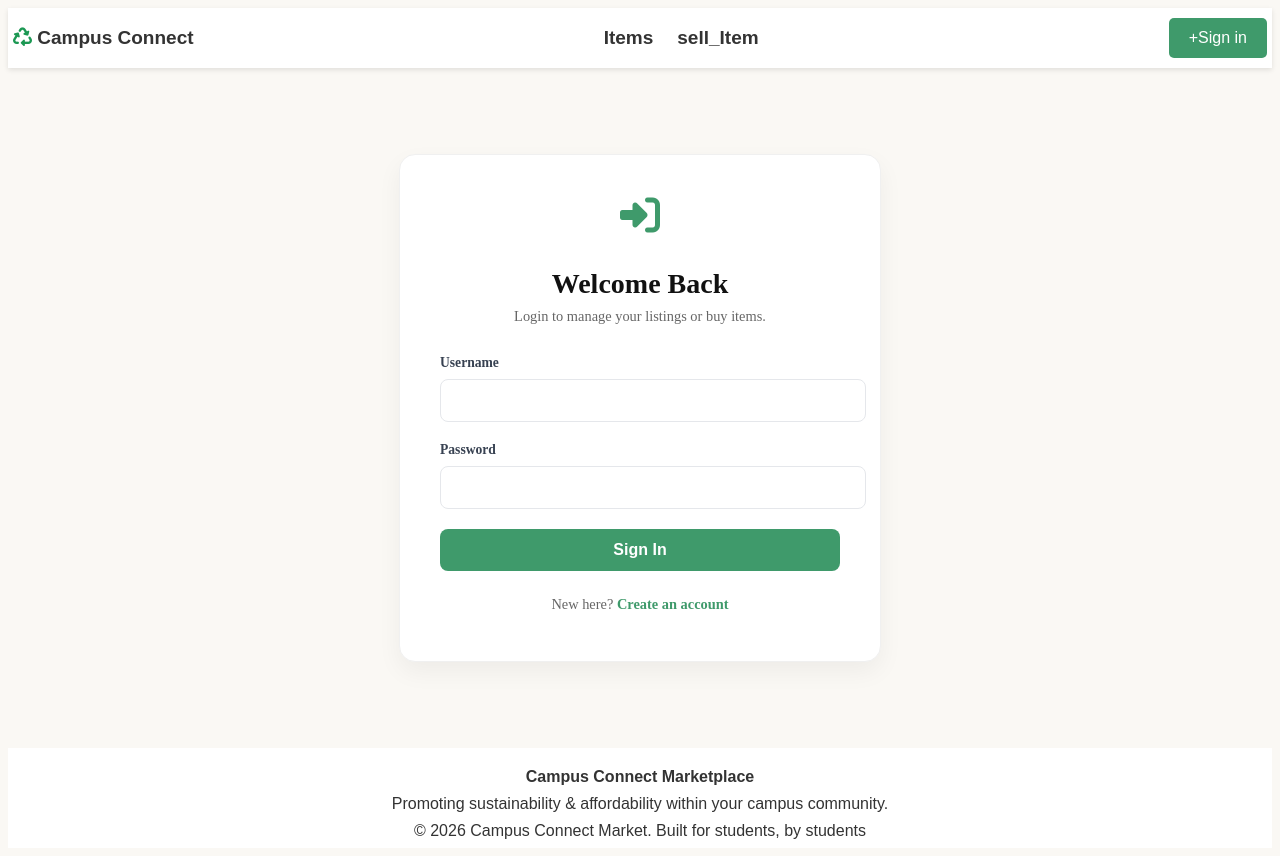
After one commit to XAIMOH001/ccmarket, a Django app: page /login/ in a window 1280 px wide. The commit adds this page. Run offline with Django 5.2, Linux system fonts and the light colour scheme.

Commit message:
creating regi an login pages

```diff
--- a/ccmapp/urls.py
+++ b/ccmapp/urls.py
@@ -2,6 +2,7 @@
 from django.contrib import admin
 from django.urls import path
 from ccmapp import views
+
 
 urlpatterns = [
     path('', views.index, name='home'),
@@ -11,4 +12,5 @@ urlpatterns = [
     path('sell/', views.sell, name='sell'),
     path('register/', views.register, name='register'),
     path('contact/', views.contact, name='contact'),
+    path('login/', views.login, name="login")
 ]
--- a/ccmapp/views.py
+++ b/ccmapp/views.py
@@ -1,5 +1,9 @@
 from django.shortcuts import render
+from django.contrib.auth.decorators import login_required
 
+@login_required
+def sell_item(request):
+    return render(request, sell.html)
 # Create your views here.
 def index(request):
     return render(request, 'index.html')
@@ -18,5 +22,9 @@ def user(request):
 
 def categories(request):
     return render(request, 'categories.html')
+
 def contact(request):
     return render(request, 'contact us.html')
+
+def login(request):
+    return render(request, 'login.html')
--- a/static/css/main.css
+++ b/static/css/main.css
@@ -1,5 +1,5 @@
 body {
-    background-color: #eae7e7;
+    background-color: #faf8f4;
     font-family: 'Playfair Display', serif;
 }
 
--- /dev/null
+++ b/static/css/register.css
@@ -0,0 +1,100 @@
+/* auth.css */
+
+.auth-container {
+    display: flex;
+    justify-content: center;
+    align-items: center;
+    min-height: 80vh; /* Keeps it centered vertically */
+    padding: 20px;
+}
+
+.auth-card {
+    background: white;
+    width: 100%;
+    max-width: 400px;
+    padding: 40px;
+    border-radius: 16px;
+    box-shadow: 0 10px 25px rgba(0, 0, 0, 0.05);
+    border: 1px solid #f0f0f0;
+}
+
+.auth-header {
+    text-align: center;
+    margin-bottom: 30px;
+}
+
+.auth-icon {
+    font-size: 2.5rem;
+    color: #3f9a6b;
+    margin-bottom: 15px;
+}
+
+.auth-header h1 {
+    font-family: 'Playfair Display', serif;
+    font-size: 1.75rem;
+    margin-bottom: 8px;
+    color: #111;
+}
+
+.auth-header p {
+    color: #666;
+    font-size: 0.9rem;
+}
+
+.form-group {
+    margin-bottom: 20px;
+}
+
+.form-group label {
+    display: block;
+    font-size: 0.85rem;
+    font-weight: 600;
+    margin-bottom: 8px;
+    color: #374151;
+}
+
+.form-group input {
+    width: 100%;
+    padding: 12px;
+    border: 1px solid #e5e7eb;
+    border-radius: 8px;
+    font-size: 0.95rem;
+    transition: all 0.2s;
+}
+
+/* Applying the fix for the 'ring' effect we discussed */
+.form-group input:focus {
+    outline: none;
+    border-color: #3f9a6b;
+    box-shadow: 0 0 0 4px rgba(45, 90, 39, 0.1);
+}
+
+.btn-auth {
+    width: 100%;
+    background-color: #3f9a6b;
+    color: white;
+    padding: 12px;
+    border: none;
+    border-radius: 8px;
+    font-weight: 600;
+    font-size: 1rem;
+    cursor: pointer;
+    transition: background 0.2s;
+}
+
+.btn-auth:hover {
+    background-color: #6bbc92;
+}
+
+.auth-footer {
+    margin-top: 25px;
+    text-align: center;
+    font-size: 0.9rem;
+    color: #666;
+}
+
+.auth-footer a {
+    color: #3f9a6b;
+    font-weight: 600;
+    text-decoration: none;
+}
--- a/static/css/sell.css
+++ b/static/css/sell.css
@@ -21,7 +21,7 @@
 .upload-card {
     border: 2px dashed #e5e7eb;
     border-radius: 12px;
-    background-color: #fafafa;
+    background-color: #fff;
     position: relative;
     transition: all 0.2s;
 }
@@ -92,7 +92,7 @@ input, textarea, select {
 input:focus, textarea:focus, select:focus {
     outline: none;
     border-color: #3f9a6b;
-    ring: 2px solid rgba(45, 90, 39, 0.1);
+    box-shadow: 2px solid rgba(45, 90, 39, 0.1);
 }
 
 .grid-2 {
--- a/templates/base.html
+++ b/templates/base.html
@@ -5,7 +5,7 @@
     <meta name="viewport"
           content="width=device-width, user-scalable=no, initial-scale=1.0, maximum-scale=1.0, minimum-scale=1.0">
     <meta http-equiv="X-UA-Compatible" content="ie=edge">
-    <title>Home page</title>
+    <title>Campus-connect</title>
     {% load static %}
     <link rel="stylesheet" href="{% static 'css/main.css' %}">
     <link rel="stylesheet" href="https://cdnjs.cloudflare.com/ajax/libs/font-awesome/6.5.1/css/all.min.css">
@@ -34,7 +34,7 @@
         </nav>
     </div>
     <div>
-        <a href="{% url 'register' %}">
+        <a href="{% url 'login' %}">
             <button class="sign-btn">+Sign in</button>
         </a>
     </div>
--- /dev/null
+++ b/templates/login.html
@@ -0,0 +1,35 @@
+{% extends 'base.html' %}
+{% load static %}
+
+{% block extra_css %}
+    <link rel="stylesheet" href="{% static 'css/register.css' %}">
+{% endblock %}
+
+{% block content %}
+<div class="auth-container">
+    <div class="auth-card">
+        <div class="auth-header">
+            <i class="fas fa-sign-in-alt auth-icon"></i>
+            <h1>Welcome Back</h1>
+            <p>Login to manage your listings or buy items.</p>
+        </div>
+
+        <form method="POST" class="auth-form">
+            {% csrf_token %}
+            <div class="form-group">
+                <label>Username</label>
+                <input type="text" name="username" required>
+            </div>
+            <div class="form-group">
+                <label>Password</label>
+                <input type="password" name="password" required>
+            </div>
+            <button type="submit" class="btn-auth">Sign In</button>
+        </form>
+
+        <div class="auth-footer">
+            <p>New here? <a href="{% url 'register' %}">Create an account</a></p>
+        </div>
+    </div>
+</div>
+{% endblock %}
```
Also changed, not shown: static/css/style.css (+11 -0 lines), templates/register.html (added, +39 -0 lines), templates/sell.html (+9 -7 lines).
